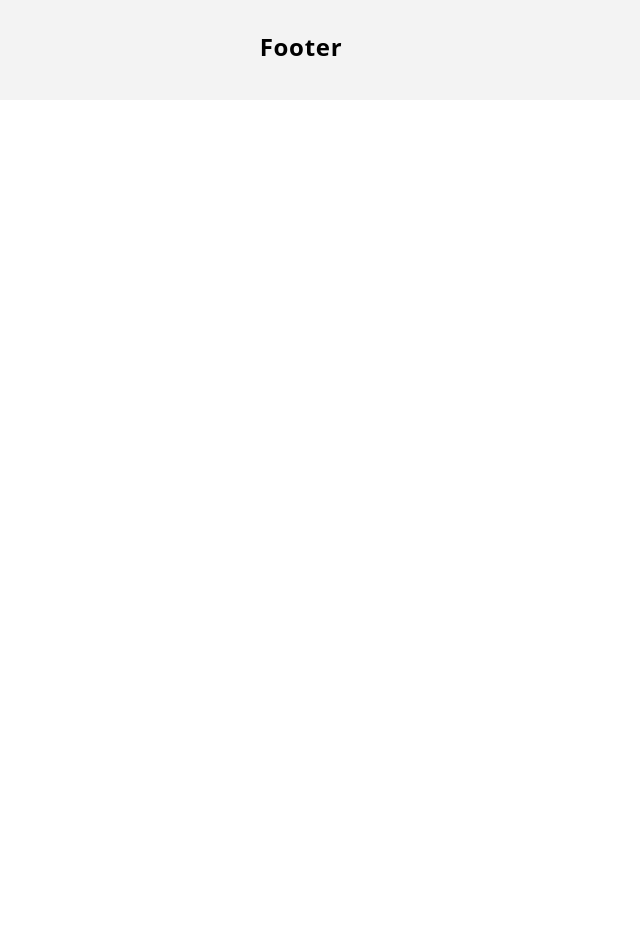
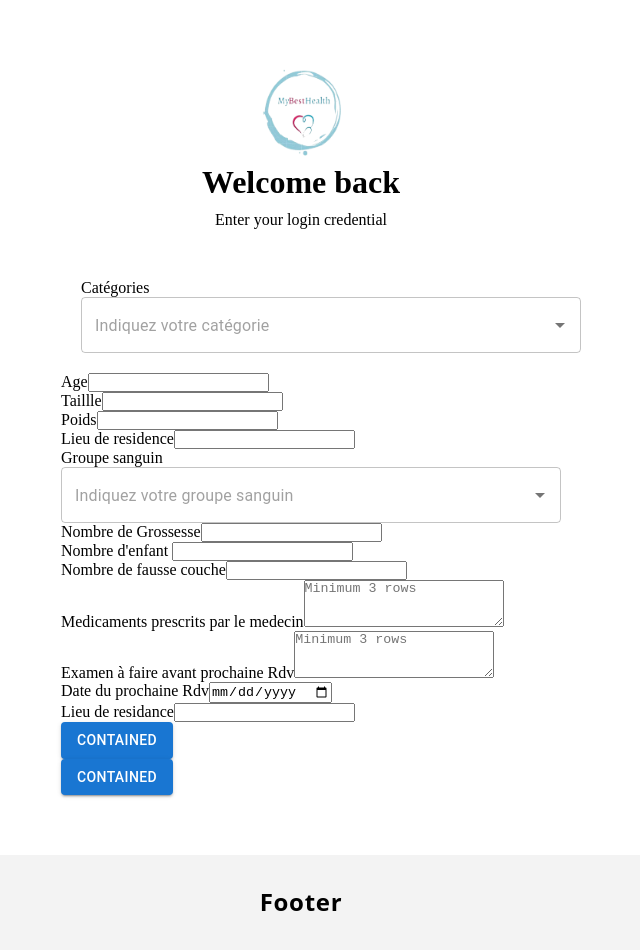
Before and after one commit to Gassiruphin237/mybesthealthproject, a React (Create React App) app: page /step-two in a window 1280 px wide. Before the commit this address had no page. Shown: the top 950 px of the page, without its empty margins (339-979 px from the left). Before the commit the page ends 800 px from the top, so only its background shows below. Built offline with nearby package versions, Linux system fonts and the light colour scheme.

Commit message:
debut_etape_deux_sign_up

```diff
--- a/package.json
+++ b/package.json
@@ -7,11 +7,13 @@
     "@emotion/styled": "^11.10.5",
     "@mui/icons-material": "^5.10.9",
     "@mui/material": "^5.10.12",
+    "@mui/x-date-pickers": "^5.0.8",
     "@testing-library/jest-dom": "^5.16.5",
     "@testing-library/react": "^13.4.0",
     "@testing-library/user-event": "^13.5.0",
     "axios": "^1.1.3",
     "formik": "^2.2.9",
+    "moment": "^2.29.4",
     "react": "^18.2.0",
     "react-dom": "^18.2.0",
     "react-router-dom": "^6.4.3",
--- a/src/App.js
+++ b/src/App.js
@@ -5,6 +5,7 @@ import SignUp from './pages/SignUp';
 import Footer from './component/nav/Footer'
 import ForgotPaswordEmail from './pages/ForgotPaswordEmail'
 import ResetPassword from './pages/ResetPassword'
+import StepTwoSignUp from './pages/StepTwoSignUp';
 // import './App.css';
 
 
@@ -18,6 +19,7 @@ import ResetPassword from './pages/ResetPassword'
           <Route path="/Sign-up" element={<SignUp/> } />
           <Route path="/forgot-password" element={<ForgotPaswordEmail/> } />
           <Route path="/reset-password" element={<ResetPassword/> } />
+          <Route path="/step-two" element={<StepTwoSignUp/> } />
         </Routes>
         <Footer/>
       </div>
--- /dev/null
+++ b/src/pages/StepTwoSignUp.js
@@ -0,0 +1,145 @@
+import React from 'react'
+import { TextField, Autocomplete, TextareaAutosize, Grid, Button, Stack } from '@mui/material';
+import '../styles/stepTwo.css'
+
+
+function StepTwoSignUp() {
+
+    const Categorie = [
+        { label: 'Maladie chronique' },
+        { label: 'Grossesse' },
+        { label: 'Autres' }
+    ]
+    return (
+        <div className='containers'>
+
+            {/* */}
+
+            <Grid className='header'>
+                <img src='./assets/logo.png' alt='logo' className='logoStyle' />
+                <h1>Welcome back</h1>
+                <p1>Enter your login credential</p1>
+            </Grid>
+
+            {/* */}
+
+            <div className='categorie'>
+                <label>Catégories</label>
+                <Autocomplete
+                    disablePortal
+                    id="combo-box-demo"
+                    options={Categorie}
+                    sx={{ width: 500 }}
+                    renderInput={(params) => <TextField {...params} placeholder='Indiquez votre catégorie' />}
+                />
+            </div>
+
+            {/* */}
+
+            <div>
+                <div>
+                    <label>Age</label>
+                    <input value='' />
+                </div>
+                <div>
+                    <label>Taillle</label>
+                    <input value='' />
+                </div>
+                <div>
+                    <label>Poids</label>
+                    <input value='' />
+                </div>
+            </div>
+
+            {/* */}
+
+            <div>
+                <label>Lieu de residence</label>
+                <input value='' />
+            </div>
+
+            {/* */}
+
+            <div>
+                <label>Groupe sanguin</label>
+                <Autocomplete
+                    disablePortal
+                    id="combo-box-demo"
+                    options={Categorie}
+                    sx={{ width: 500 }}
+                    renderInput={(params) => <TextField {...params}
+                        placeholder='Indiquez votre groupe sanguin' />}
+                />
+            </div>
+
+            {/* Si c'est un femme enceinte, ces gens champs s'affichent en plus de ceux precédents*/}
+
+            <div>
+                <div>
+                    <label>Nombre de Grossesse</label>
+                    <input value='' />
+                </div>
+                <div>
+                    <label>Nombre d'enfant </label>
+                    <input value='' />
+                </div>
+                <div>
+                    <label>Nombre de fausse couche</label>
+                    <input value='' />
+                </div>
+            </div>
+
+            {/*  */}
+
+            <div>
+                <label>Medicaments prescrits par le medecin</label>
+                <TextareaAutosize
+                    aria-label="minimum height"
+                    minRows={3}
+                    placeholder="Minimum 3 rows"
+                    style={{ width: 200 }}
+                />
+            </div>
+
+            {/*  */}
+
+            <div>
+                <label>Examen à faire avant prochaine Rdv</label>
+                <TextareaAutosize
+                    aria-label="minimum height"
+                    minRows={3}
+                    placeholder="Minimum 3 rows"
+                    style={{ width: 200 }}
+                />
+            </div>
+
+            {/*  */}
+
+            <div>
+                <label>Date du prochaine Rdv</label>
+                <input type='date' />
+            </div>
+            <div>
+                <label>Lieu de residance</label>
+                <input type='text' />
+            </div>
+
+            {/*  */}
+
+            <div>
+                <div>
+                    <Stack direction="row" spacing={2}>
+                        <Button variant="contained">Contained</Button>
+                    </Stack>
+                </div>
+
+                <div>
+                        <Button variant="contained">Contained</Button>
+                </div>
+            </div>
+
+        </div>
+    )
+}
+
+export default StepTwoSignUp
--- a/src/styles/SignUp.css
+++ b/src/styles/SignUp.css
@@ -18,7 +18,7 @@ h1 {
 }
 /* container */
 .container{
-    width: 45vh;
+    width: 50vh;
     padding: 10px;
     margin: 100px auto;
     height: 80vh;
--- /dev/null
+++ b/src/styles/stepTwo.css
@@ -0,0 +1,15 @@
+*{
+    margin: 0;
+    padding: 0;
+}
+
+/* header */
+.header {
+    text-align: center;
+    padding-bottom: 30px;
+}
+
+/* Catégorie*/
+.categorie {
+    padding: 20px;
+}
```
Also changed, not shown: 1 other file (tests, documents, lock files or other folders).
